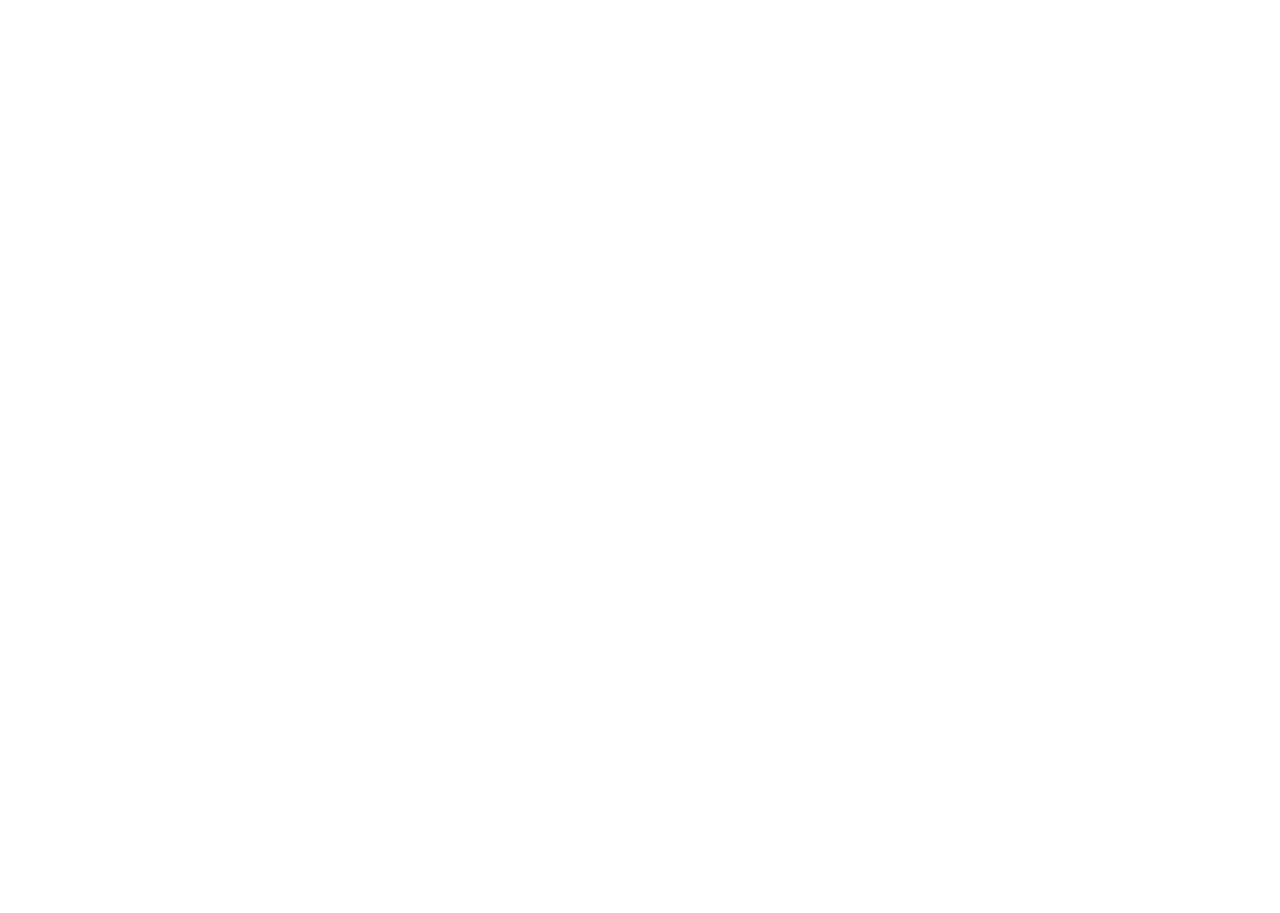
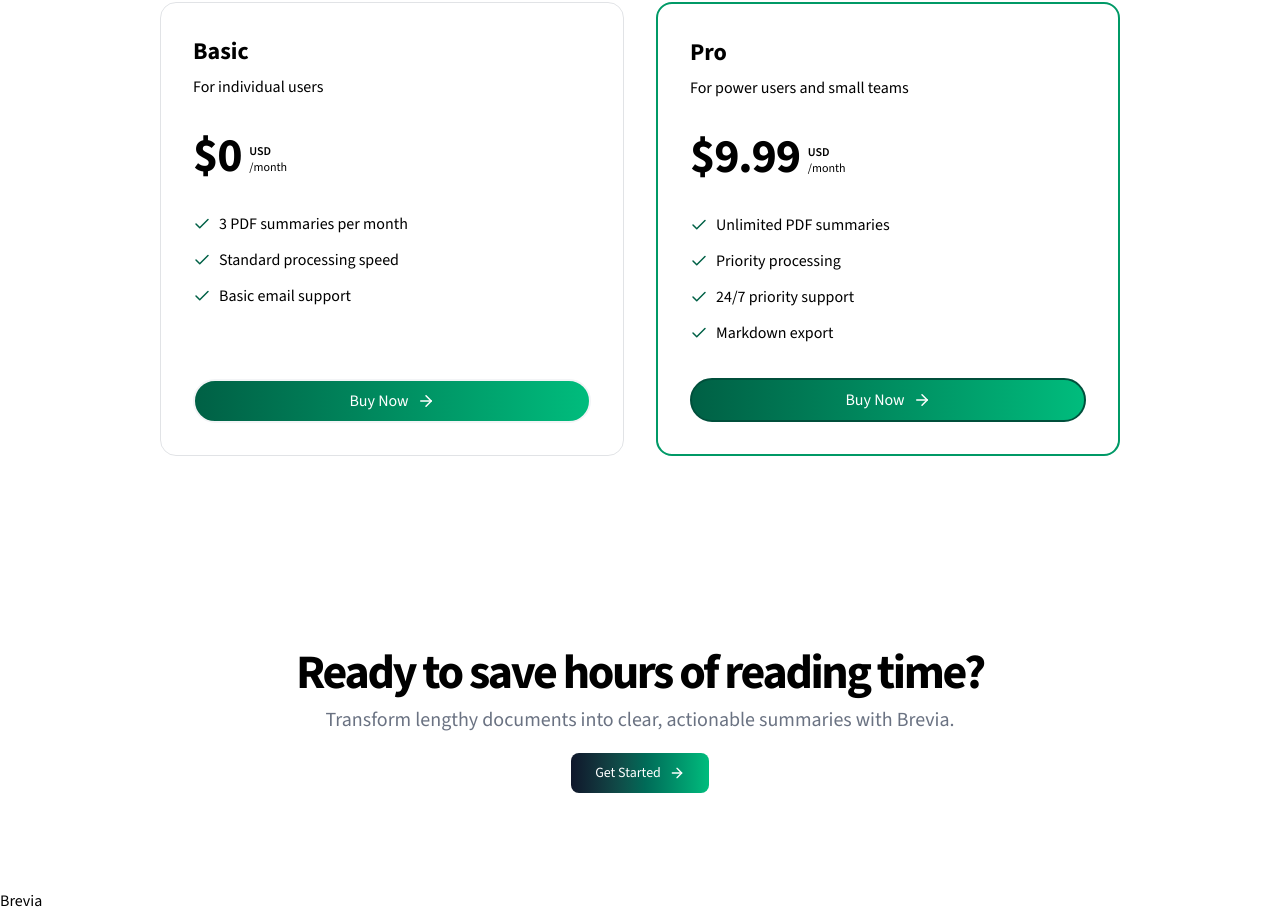
Before and after one commit to garry-singh/brevia, a Next.js app: page / in a window 1280 px wide. Shown: the part 1654-2567 px from the top of the page. Before the commit the page ends 1512 px from the top, so only its background shows below. Built offline with nearby package versions, Linux system fonts and the light colour scheme.

Commit message:
Add pricing section and cta section

```diff
--- a/app/page.tsx
+++ b/app/page.tsx
@@ -2,6 +2,8 @@ import HeroSection from "@/components/home/hero-section";
 import BgGradient from "@/components/common/bg-gradient";
 import DemoSection from "@/components/home/demo-section";
 import HowItWorksSection from "@/components/home/how-it-works-section";
+import PricingSection from "@/components/home/pricing-section";
+import CTASection from "@/components/home/cta-section";
 
 export default function Home() {
   return (
@@ -11,8 +13,8 @@ export default function Home() {
         <HeroSection />
         <DemoSection />
         <HowItWorksSection />
-        {/* <PricingSection /> */}
-        {/* <CTASection /> */}
+        <PricingSection />
+        <CTASection />
       </div>
     </div>
   );
--- /dev/null
+++ b/components/home/cta-section.tsx
@@ -0,0 +1,40 @@
+import Link from "next/link";
+import { Button } from "../ui/button";
+import { ArrowRight } from "lucide-react";
+
+export default function CTASection() {
+  return (
+    <section className="py-12">
+      <div className="py-12 lg:py-12 max-w-5xl mx-auto px-4 sm:px-6 lg:px-8 lg:pt-12">
+        <div className="flex flex-col items-center text-center space-y-4">
+          <div className="space-y-2">
+            <h2 className="text-3xl font-bold tracking-tighter sm:text:4xl md:text-5xl">
+              Ready to save hours of reading time?
+            </h2>
+            <p className="mx-auto max-w-[700px] text-gray-500 md:text-xl/relaxed lg:text-base/relaxed xl:text-xl/relaxed dark:text-gray-400">
+              Transform lengthy documents into clear, actionable summaries with
+              Brevia.
+            </p>
+          </div>
+          <div className="flex flex-col gap-2 min-[400px]:flex-row">
+            <div>
+              <Button
+                size={"lg"}
+                variant={"link"}
+                className="w-full min-[400px]:w-auto bg-linear-to-r from-slate-900 to-emerald-500 hover:from-emerald-500 hover:to-slate-900 hover:text-white text-white transition-all duration-300"
+              >
+                <Link
+                  href="/#pricing"
+                  className="flex items-center justify-center"
+                >
+                  Get Started{" "}
+                  <ArrowRight className="ml-2 h-4 w-4 animate-pulse" />
+                </Link>
+              </Button>
+            </div>
+          </div>
+        </div>
+      </div>
+    </section>
+  );
+}
--- a/components/home/how-it-works-section.tsx
+++ b/components/home/how-it-works-section.tsx
@@ -41,8 +41,8 @@ export default function HowItWorksSection() {
         </div>
         <div className="grid grid-cols-1 md:grid-cols-3 gap-8 max-w-6xl mx-auto relative">
           {steps.map((step, idx) => (
-            <div className="relative flex items-stretch">
-              <StepItem key={idx} {...step} />
+            <div className="relative flex items-stretch" key={idx}>
+              <StepItem {...step} />
               {idx < steps.length - 1 && (
                 <div className="hidden absolute md:block top-1/2 -right-4 transform -translate-y-1/2 z-10">
                   <MoveRight
--- /dev/null
+++ b/components/home/pricing-section.tsx
@@ -0,0 +1,121 @@
+import { ArrowRightIcon, CheckIcon } from "lucide-react";
+import Link from "next/link";
+import { cn } from "@/lib/utils";
+
+const plans = [
+  {
+    id: "Basic",
+    name: "Basic",
+    description: "For individual users",
+    price: 0,
+    features: [
+      "3 PDF summaries per month",
+      "Standard processing speed",
+      "Basic email support",
+    ],
+    paymentLink: "",
+    priceId: "",
+  },
+  {
+    id: "Pro",
+    name: "Pro",
+    description: "For power users and small teams",
+    price: 9.99,
+    features: [
+      "Unlimited PDF summaries",
+      "Priority processing",
+      "24/7 priority support",
+      "Markdown export",
+    ],
+    paymentLink: "",
+    priceId: "",
+  },
+];
+
+type Plan = {
+  id: string;
+  name: string;
+  description: string;
+  price: number;
+  features: string[];
+  paymentLink: string;
+  priceId: string;
+};
+
+const PricingCard = ({
+  id,
+  name,
+  description,
+  price,
+  features,
+  paymentLink,
+  priceId,
+}: Plan) => {
+  return (
+    <div className="relative w-full max-w-lg hover:scale-105 hover:transition-all duration-300">
+      <div
+        className={cn(
+          "relative flex flex-col h-full gap-4 lg:gap-8 z-10 p-8 rounded-2xl border-[1px] border-gray-500/20",
+          id === "Pro" && "border-emerald-600 gap-5 border-2"
+        )}
+      >
+        <div className="flex justify-between items-center gap-4">
+          <div>
+            <p className="text-lg lg:text-2xl font-bold capitalize">{name}</p>
+            <p className="text-base-content/80 mt-2">{description}</p>
+          </div>
+        </div>
+
+        <div className="flex gap-2">
+          <p className="text-5xl tracking-tight font-extrabold">${price}</p>
+          <div className="flex flex-col justify-end mb-[4px]">
+            <p className="text-xs uppercase font-semibold">USD</p>
+            <p className="text-xs">/month</p>
+          </div>
+        </div>
+
+        <div className="space-y-2.5 leading-relaxed text-base flex-1">
+          {features.map((feature, idx) => (
+            <li key={idx} className="flex items-center gap-2">
+              <CheckIcon
+                className="text-emerald-800 text-extrabold"
+                size={18}
+              />
+              <span>{feature}</span>
+            </li>
+          ))}
+        </div>
+        <button className="space-y-2 flex justify-center w-full">
+          <Link
+            href={paymentLink}
+            className={cn(
+              "w-full rounded-full flex items-center justify-center gap-2 bg-linear-to-r from-emerald-800 to-emerald-500 hover:from-emerald-500 hover:to-emerald-800 text-white border-2 py-2",
+              id === "Pro" ? "border-emerald-900" : "border-gray-100"
+            )}
+          >
+            Buy Now <ArrowRightIcon size={18} />
+          </Link>
+        </button>
+      </div>
+    </div>
+  );
+};
+
+export default function PricingSection() {
+  return (
+    <section className="relative overflow-hidden" id="pricing">
+      <div className="py-12 lg:py-24 max-w-5xl mx-auto px-4 sm:px-6 lg:px-8 lg:pt-12">
+        <div className="flex items-center justify-center w-full pb-12">
+          <h2 className="uppercase font-bold text-4xl mb-8 text-emerald-500">
+            Pricing
+          </h2>
+        </div>
+        <div className="relative flex justify-center flex-col lg:flex-row items-center lg:items-stretch gap-8">
+          {plans.map((plan) => (
+            <PricingCard key={plan.id} {...plan} />
+          ))}
+        </div>
+      </div>
+    </section>
+  );
+}
```
